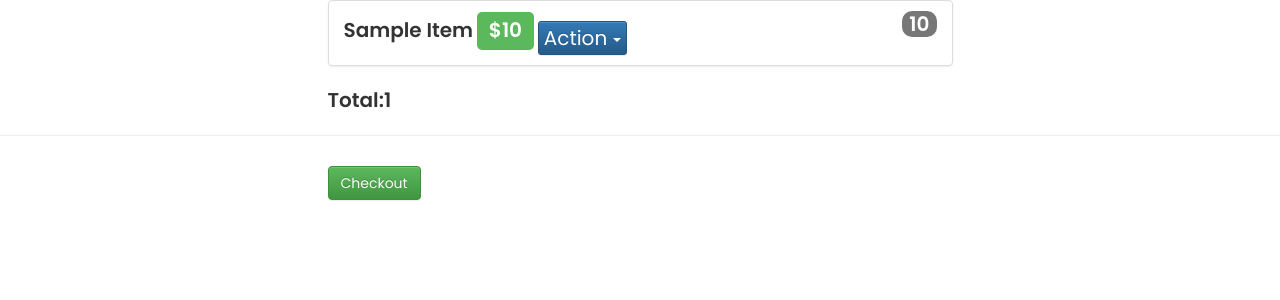
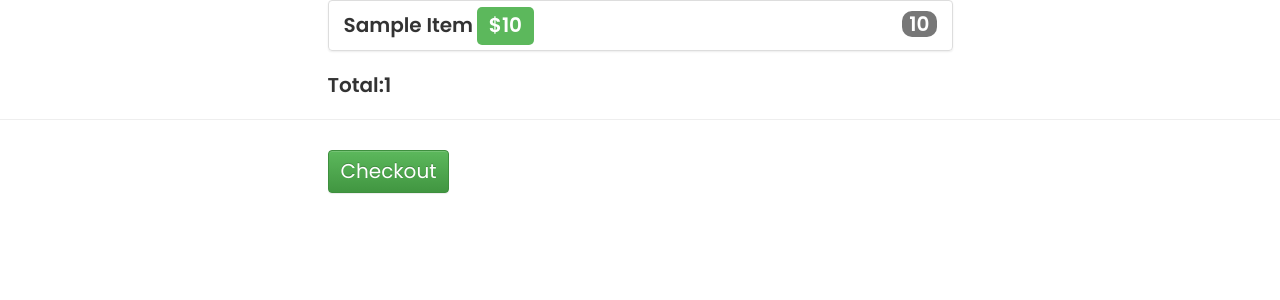
Before and after one commit to dineshtamang14/book-website, a Node project: template views/shopping.ejs in a window 1280 px wide. Shown: the part 80-380 px from the top of the page. Run offline with Node 20 templates, Linux system fonts and the light colour scheme; the template is opened without the code that fills it: most values are stand-ins (such as "Sample title", 1, 10 or a date in 2020); some libraries are stand-ins or nearby versions.

```diff
--- a/views/shopping.ejs
+++ b/views/shopping.ejs
@@ -58,13 +58,13 @@
                                                         <span class="badge" style="font-size: 2rem;"><%= product.qty %></span>
                                                         <strong style="font-size: 2rem;"><%= product.item.title %></strong>
                                                         <span class="label label-success" style="font-size: 2rem;">$<%= product.price %></span>
-                                                        <div class="btn-group">
+                                                        <!-- <div class="btn-group">
                                                             <button type="button" style="font-size: 2rem;" class="btn btn-primary btn-xs dropdown-toggle" data-toggle="dropdown" aria-haspopup="true" aria-expanded="false">Action <span class="caret"></span></button>
                                                             <ul class="dropdown-menu">
                                                                 <li><a href="#">Reduce by 1</a></li>
                                                                 <li><a href="#">Remove all</a></li>
                                                             </ul>
-                                                        </div>
+                                                        </div> -->
                                                     </li>
                         <% }); %>
                             </ul>
@@ -78,7 +78,7 @@
                     <hr>
                     <div class="row">
                         <div class="col-sm-6 col-md-offset-3 col-sm-offset-3">
-                            <button type="button" class="btn btn-success">Checkout</button>
+                            <button style="font-size: 2rem;" type="button" class="btn btn-success">Checkout</button>
                         </div>
                     </div>
         <% } else { %>
```
